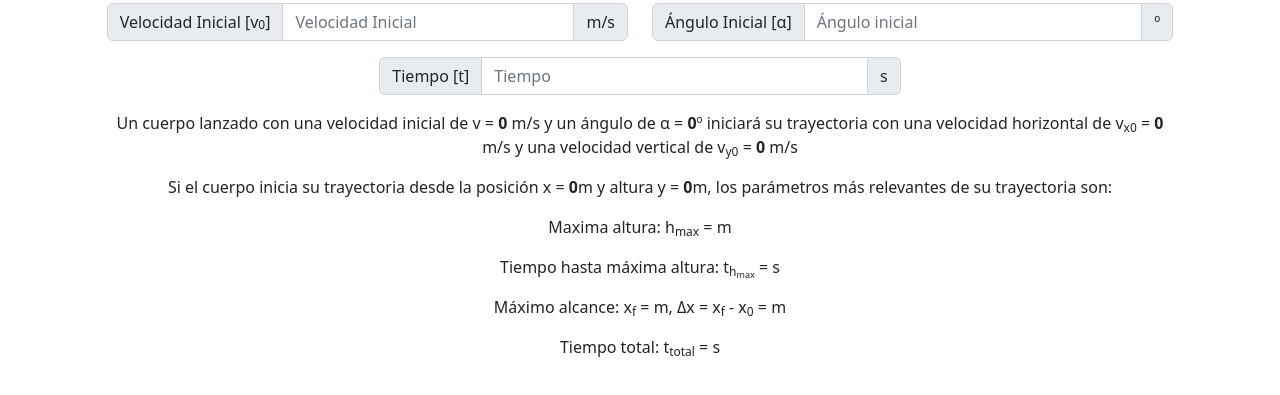
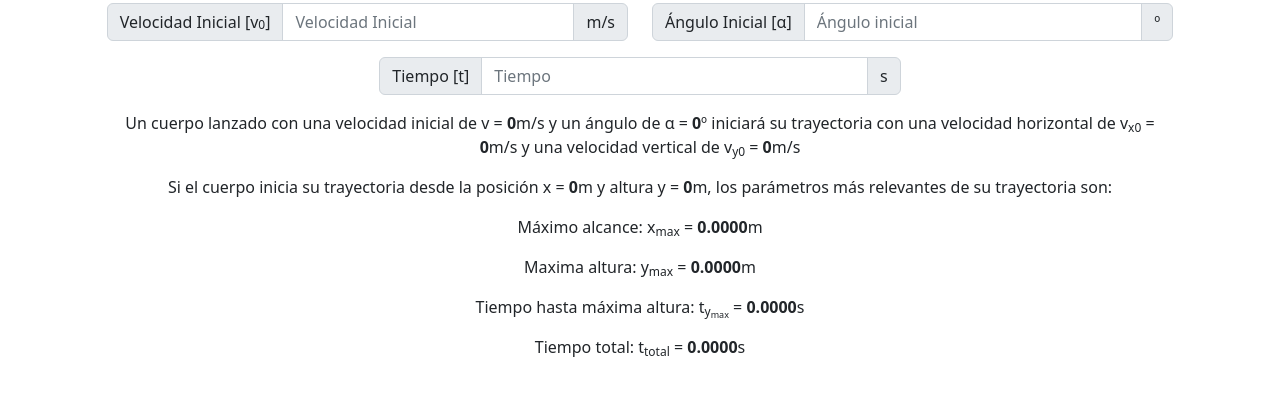
Before and after one commit to LobiLux-Dev/calculadora-de-movimiento-parabolico, a plain HTML site: page index.html in a window 1280 px wide. Shown: the part 53-448 px from the top of the page. Drawn offline with nearby package versions, Linux system fonts and the light colour scheme.

Commit message:
final version 1.0.0

```diff
--- a/index.html
+++ b/index.html
@@ -45,42 +45,36 @@
           <div>
             <p>
               Un cuerpo lanzado con una velocidad inicial de
-              <span> v = <b id="v0-lb"></b> m/s </span>
+              <span>v = <b id="v0-lb"></b>m/s</span>
               y un &aacute;ngulo de
-              <span> &#945; = <b id="a0-lb"></b>&ordm; </span>
+              <span>&#945; = <b id="a0-lb"></b>&ordm;</span>
               iniciar&aacute; su trayectoria con una velocidad horizontal de
-              <span> v<sub>x0</sub> = <b id="Vx0"></b> m/s </span>
+              <span>v<sub>x0</sub> = <b id="Vx0"></b>m/s</span>
               y una velocidad vertical de
-              <span> v<sub>y0</sub> = <b id="Vy0"></b> m/s </span>
+              <span>v<sub>y0</sub> = <b id="Vy0"></b>m/s</span>
             </p>
             <p>
               Si el cuerpo inicia su trayectoria desde la posici&oacute;n
-              <span> x = <b>0</b>m</span>
-              y altura
-              <span> y = <b>0</b>m,</span>
+              <span>x = <b>0</b>m</span> y altura <span>y = <b>0</b>m,</span>
               los par&aacute;metros m&aacute;s relevantes de su trayectoria son:
             </p>
           </div>
           <div>
             <p>
+              M&aacute;ximo alcance:
+              <span>x<sub>max</sub> = <b id="xmax"></b>m</span>
+            </p>
+            <p>
               Maxima altura:
-              <span> h<sub>max</sub> = <b id="alturaMaxima"></b> m </span>
+              <span>y<sub>max</sub> = <b id="ymax"></b>m</span>
             </p>
             <p>
               Tiempo hasta m&aacute;xima altura:
-              <span>
-                t<sub>h<sub>max</sub></sub> = <b id="tiempoMaximaAltura"></b> s</span>
-            </p>
-            <p>
-              M&aacute;ximo alcance:
-              <span>
-                x<sub>f</sub> = <b id="maximoAlcance1"></b> m, &#916;x = x<sub>f</sub>
-                - x<sub>0</sub> = <b id="maximoAlcance2"></b> m
-              </span>
+              <span>t<sub>y<sub>max</sub></sub> = <b id="tymax"></b>s</span>
             </p>
             <p>
               Tiempo total:
-              <span> t<sub>total</sub> = <b id="tiempoTotal"></b> s </span>
+              <span> t<sub>total</sub> = <b id="ttotal"></b>s</span>
             </p>
           </div>
         </div>
--- a/src/js/script.js
+++ b/src/js/script.js
@@ -5,12 +5,20 @@ const v0Lb = document.getElementById('v0-lb')
 const a0Lb = document.getElementById('a0-lb')
 const Vx0 = document.getElementById('Vx0')
 const Vy0 = document.getElementById('Vy0')
+const xmax = document.getElementById('xmax')
+const ymax = document.getElementById('ymax')
+const tymax = document.getElementById('tymax')
+const ttotal = document.getElementById('ttotal')
 
 const actualizar = () => {
 	v0Lb.innerHTML = Number(v0Txt.value)
 	a0Lb.innerHTML = Number(a0Txt.value)
 	Vx0.innerHTML = Number((v0Txt.value * Math.cos(a0Txt.value * Math.PI / 180)).toFixed(4))
 	Vy0.innerHTML = Number((v0Txt.value * Math.sin(a0Txt.value * Math.PI / 180)).toFixed(4))
+	xmax.innerHTML = Number(((v0Txt.value ** 2 * Math.sin(2 * a0Txt.value * Math.PI / 180)) / 9.81)).toFixed(4)
+	ymax.innerHTML = Number((v0Txt.value ** 2 * Math.sin(a0Txt.value * Math.PI / 180) ** 2) / (2 * 9.81)).toFixed(4)
+	tymax.innerHTML = Number((v0Txt.value * Math.sin(a0Txt.value * Math.PI / 180) / 9.81)).toFixed(4)
+	ttotal.innerHTML = Number((2 * v0Txt.value * Math.sin(a0Txt.value * Math.PI / 180) / 9.81)).toFixed(4)
 }
 
 v0Txt.addEventListener('keyup', () => actualizar())
```
